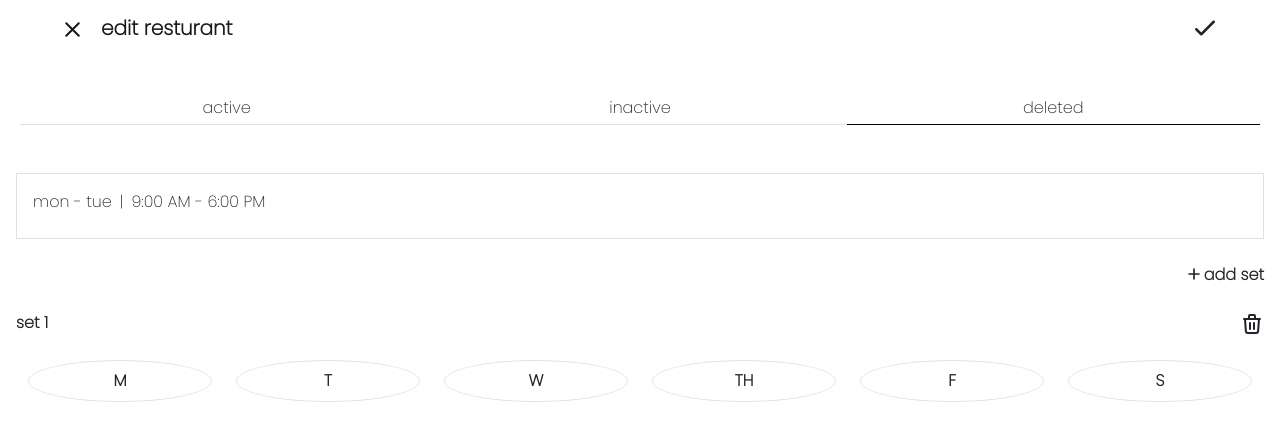
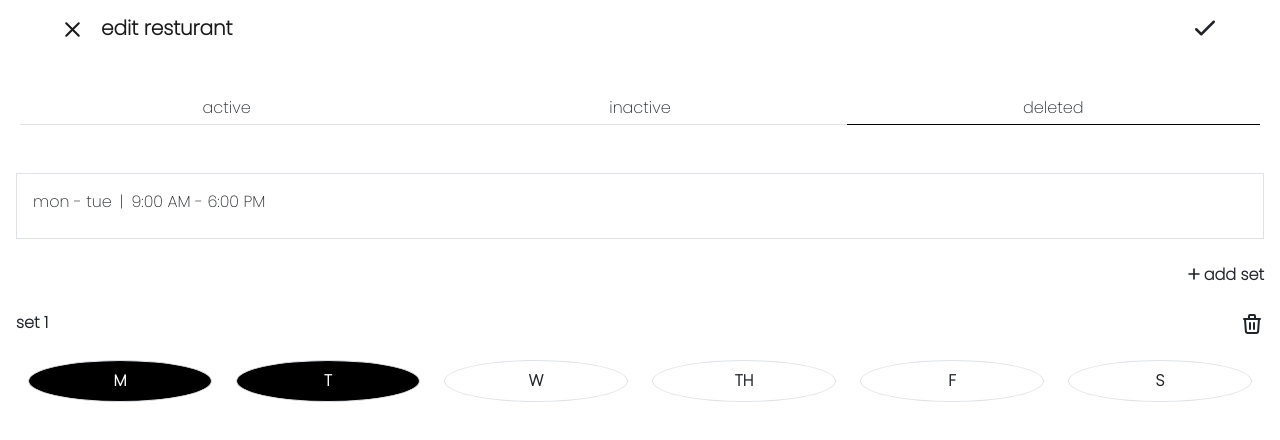
Before and after one commit to prime-infinity/qrb-front, a React (Create React App) app: page /edit-rest-profile in a window 1280 px wide. Both pictures are taken after a click on the element "deleted". Shown: the top 440 px of the page. Built offline with nearby package versions, Linux system fonts and the light colour scheme; no server answers.

Commit message:
done days selection

```diff
--- a/src/components/editrestprofile/EditRestProThr.jsx
+++ b/src/components/editrestprofile/EditRestProThr.jsx
@@ -70,6 +70,15 @@ function EditRestProThr() {
         : date
     );
     setDates(newDate);
+  };
+
+  const isDaySelectd = (toCheckWith, check) => {
+    let ord = toCheckWith.map((e) => e.o);
+    if (ord.includes(check)) {
+      return true;
+    } else {
+      return false;
+    }
   };
 
   return (
@@ -166,7 +175,11 @@ function EditRestProThr() {
                           onClick={() =>
                             selectDay(dates.indexOf(date), day.h, day.o)
                           }
-                          className={`fw-bold inner-circle border rounded-circle py-2`}
+                          className={`${isDaySelectd(
+                            date.selectedDays,
+                            day.o
+                          ) &&
+                            "date-selected"} fw-bold border rounded-circle py-2`}
                         >
                           {day.s}
                         </div>
```
